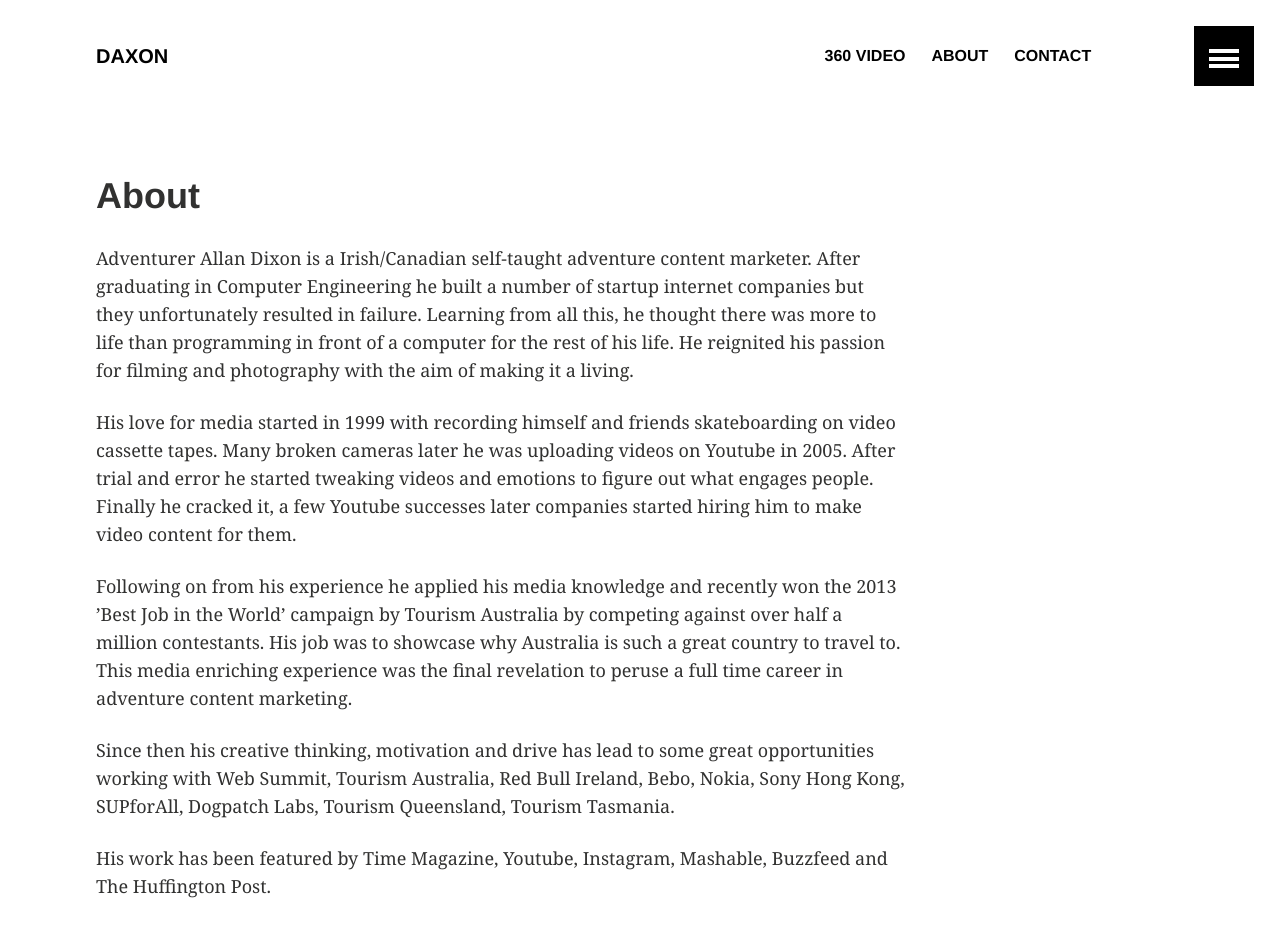
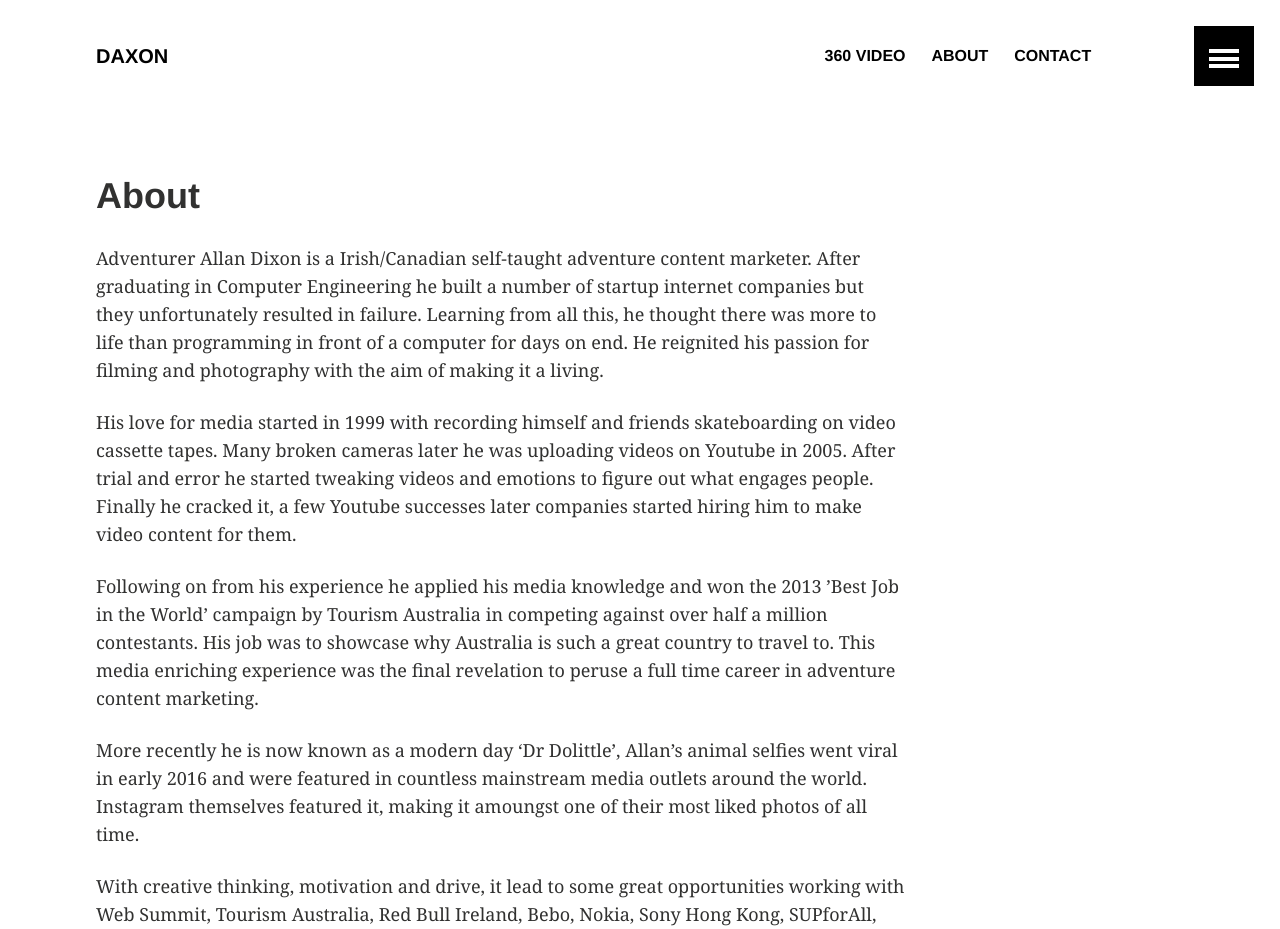
Before and after one commit to daxon/daxondotco, a Jekyll site: the page built from about/index.md, in a window 1280 px wide. Shown: the top 929 px of the page. Built offline with Jekyll 4.4.1, drawn with Linux system fonts in a browser that asks for light colours; some of the changed text lies outside the part shown.

Commit message:
quokka campaign

```diff
--- a/_data/navigation.yml
+++ b/_data/navigation.yml
@@ -1,12 +1,12 @@
 # Site navigation links
 - title: 360 Video
   url: /360-video/
-  excerpt: "Creating 360 videos"
+  excerpt: "We create 360 videos for you"
   image:
 
 - title: About
   url: /about/
-  excerpt: "A little bit about Daxon"
+  excerpt: "A little bit about Allan Dixon"
   image:
 
 - title: Contact
--- a/_sass/_layout.scss
+++ b/_sass/_layout.scss
@@ -308,6 +308,13 @@
 	}
 }
 
+.social-containers{
+	@include media($medium) {
+		@include span-columns(3);
+		display: block;
+	}
+}
+
 section {
   @include outer-container;
 	margin-top: 1em;
--- a/about/index.md
+++ b/about/index.md
@@ -16,17 +16,19 @@ share: false
 
 
 
-Adventurer Allan Dixon is a Irish/Canadian self-taught adventure content marketer. After graduating in Computer Engineering he built a number of startup internet companies but they unfortunately resulted in failure. Learning from all this, he thought there was more to life than programming in front of a computer for the rest of his life. He reignited his passion for filming and photography with the aim of making it a living.
+Adventurer Allan Dixon is a Irish/Canadian self-taught adventure content marketer. After graduating in Computer Engineering he built a number of startup internet companies but they unfortunately resulted in failure. Learning from all this, he thought there was more to life than programming in front of a computer for days on end. He reignited his passion for filming and photography with the aim of making it a living.
 
 His love for media started in 1999 with recording himself and friends skateboarding on video cassette tapes. Many broken cameras later he was uploading videos on Youtube in 2005. After trial and error he started tweaking videos and emotions to figure out what engages people. Finally he cracked it, a few Youtube successes later companies started hiring him to make video content for them.
 
-Following on from his experience he applied his media knowledge and recently won the 2013 ’Best Job in the World' campaign by Tourism Australia by competing against over half a million contestants. His job was to showcase why Australia is such a great
+Following on from his experience he applied his media knowledge and won the 2013 ’Best Job in the World' campaign by Tourism Australia in competing against over half a million contestants. His job was to showcase why Australia is such a great
 country to travel to. This media enriching experience was the final revelation to peruse a full time career in adventure content marketing.
 
-Since then his creative thinking, motivation and drive has lead to some great opportunities working with Web Summit, Tourism Australia, Red Bull Ireland, Bebo, Nokia, Sony Hong Kong, SUPforAll, Dogpatch Labs, Tourism Queensland, Tourism Tasmania.
+More recently he is now known as a modern day ‘Dr Dolittle’, Allan’s animal selfies went viral in early 2016 and were featured in countless mainstream media outlets around the world. Instagram themselves featured it, making it amoungst one of their most liked photos of all time.
+
+With creative thinking, motivation and drive, it lead to some great opportunities working with Web Summit, Tourism Australia, Red Bull Ireland, Bebo, Nokia, Sony Hong Kong, SUPforAll, Dogpatch Labs, Tourism Queensland, YHA Australia, Tourism Tasmania.
 
 His work has been featured by Time Magazine, Youtube, Instagram, Mashable, Buzzfeed and The Huffington Post.
 
-Allan's TEDx talk explains some of the highlights above and how making yourself vulnerable through user generated content will lead you to succeed.
+Allan's TEDx talk explains how he acieves some of the highlights above and how making yourself vulnerable through user generated content will lead you to succeed.
 
 <iframe width="560" height="315" src="https://www.youtube.com/embed/bBUBtZ6lhhk" frameborder="0" allowfullscreen></iframe>
```
Also changed, not shown: 360-video/index.md (+8 -1 lines), contact/index.md (+22 -4 lines), index.md (+15 -2 lines).
